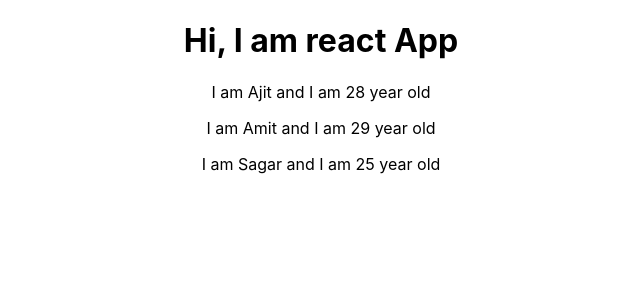
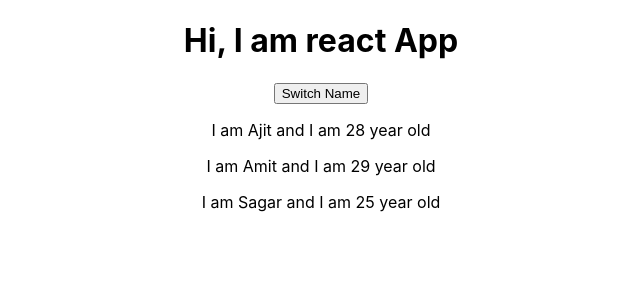
Before and after one commit to ajitkhandave/react-guide, a React (Create React App) app: page / in a window 1280 px wide. Shown: the top 300 px of the page, without its empty margins (319-959 px from the left). Built offline with nearby package versions, Linux system fonts and the light colour scheme.

Commit message:
manupulate state with click

```diff
--- a/src/App.js
+++ b/src/App.js
@@ -10,10 +10,20 @@ class App extends Component {
       { name: "Sagar", age: "25" }
     ]
   }
+ swithNameHandler = () =>{
+  this.setState({
+    persons : [
+      { name: "Ajit Khandave", age: "28" },
+      { name: "Amit", age: "29" },
+      { name: "Sagar", age: "20" }
+    ]
+  })
+ }
   render() {
     return (
       <div className="App">
         <h1>Hi, I am react App</h1>
+        <button onClick={this.swithNameHandler} >Switch Name</button>
         <Person name={this.state.persons[0].name} age={this.state.persons[0].age} />
         <Person name={this.state.persons[1].name} age={this.state.persons[1].age} />
         <Person name={this.state.persons[2].name} age={this.state.persons[2].age} />
```
